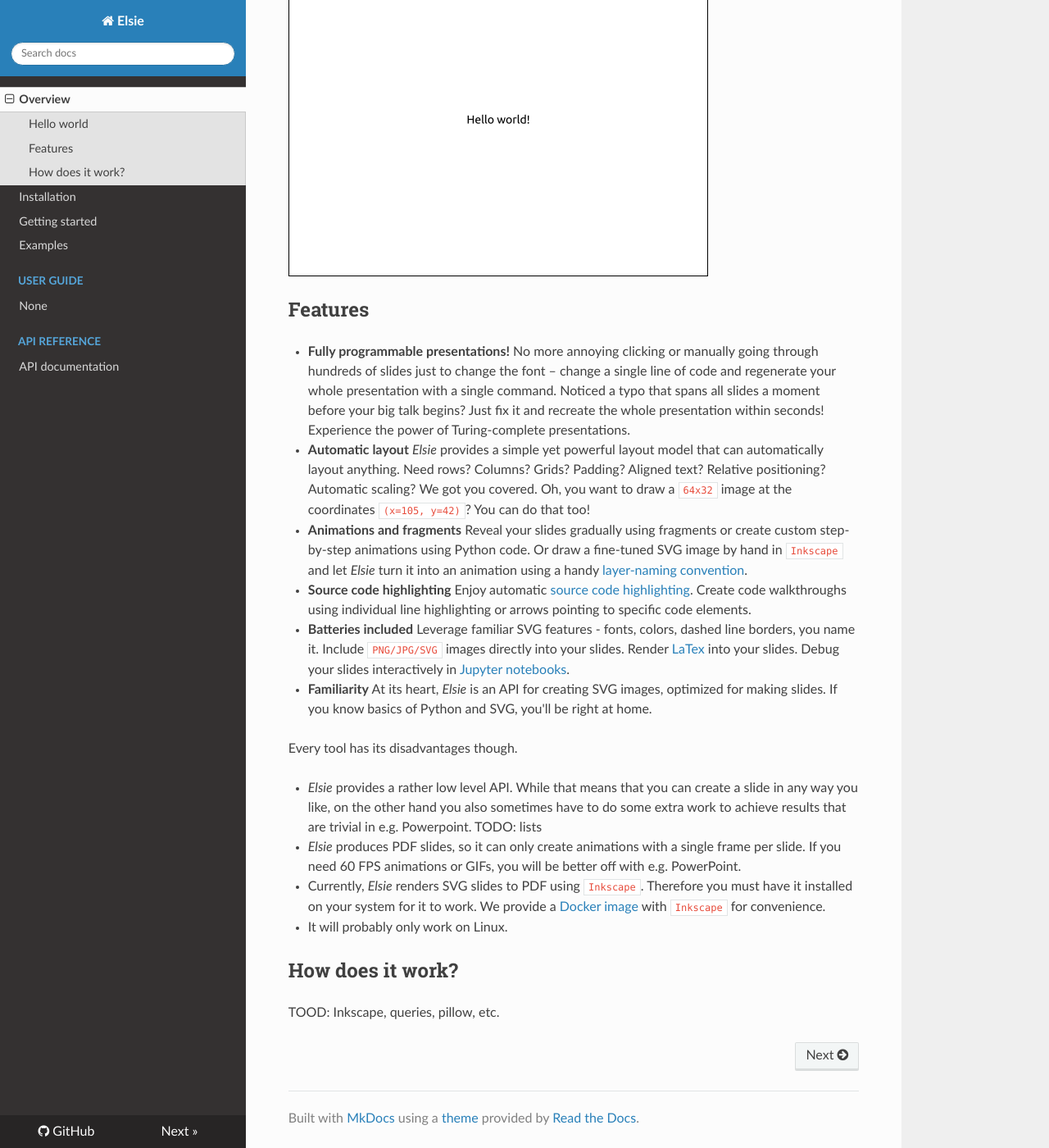
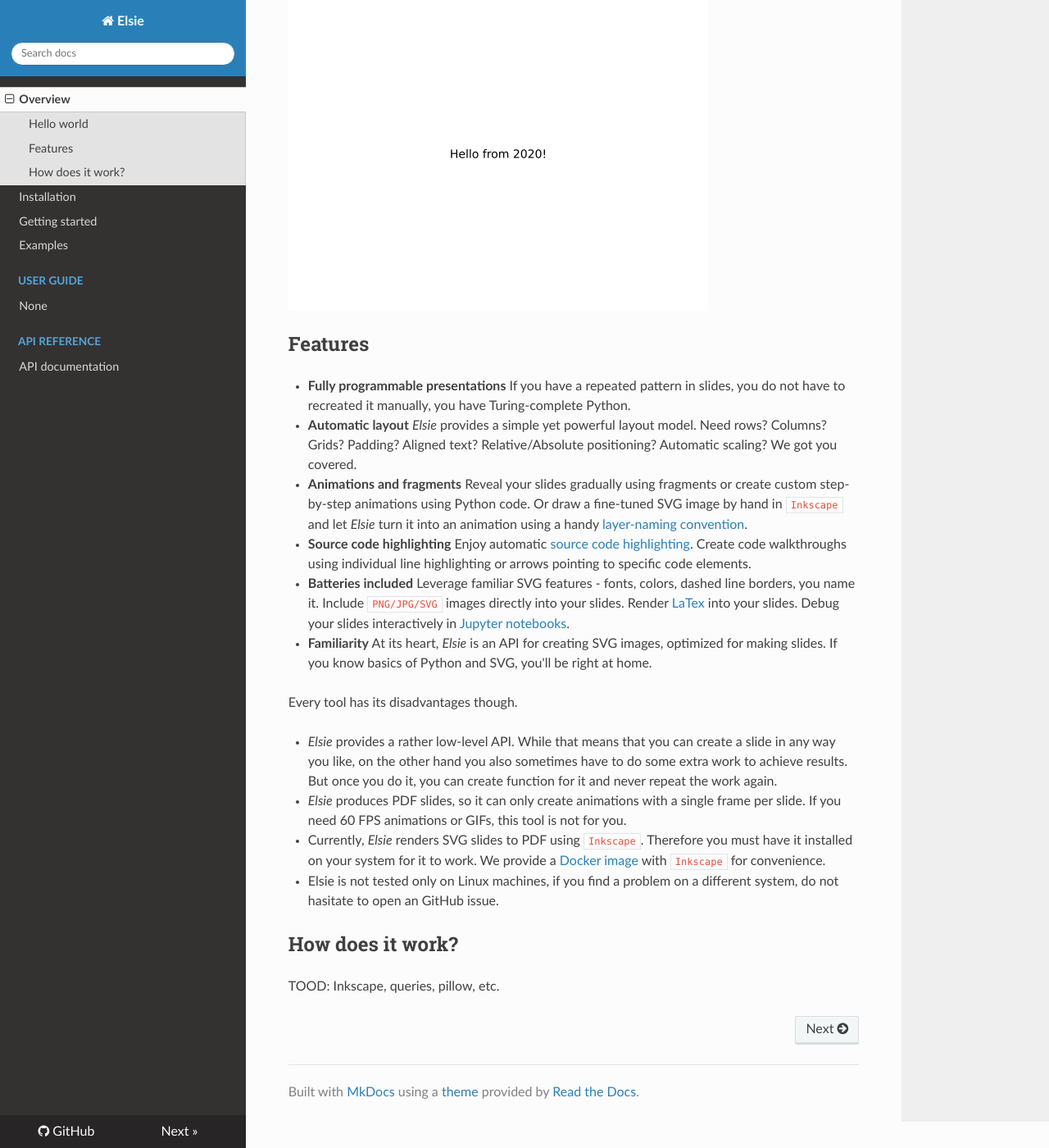
Before and after one commit to spirali/elsie, an MkDocs documentation site: the page built from docs/README.md, in a window 1280 px wide and 1400 px high, scrolled down 523 px. Shown: the whole window at 82% size. Built offline with MkDocs 1.6.1, drawn with Linux system fonts in a browser that asks for light colours; nearby versions of some CDN libraries; some of the changed text lies outside the part shown.

Commit message:
Small doc update

````diff
--- a/docs/README.md
+++ b/docs/README.md
@@ -1,55 +1,66 @@
 # Elsie
 **Elsie** allows you to **create slides programmatically** using Python.
 
-Elsie is a Python library that lets you build
-[SVG](https://en.wikipedia.org/wiki/Scalable_Vector_Graphics) slides in a composable way and
-then render them to PDF. There is no DSL or GUI – presentations created with *elsie*
-are fully programmed with Python!
+*Elsie* is a Python library that lets you build
+[SVG](https://en.wikipedia.org/wiki/Scalable_Vector_Graphics) slides in a
+composable way and then render them to PDF. There is no DSL or GUI –
+presentations created with *Elsie* are fully programmed with Python.
 
 ## Hello world
 ```python
-import elsie, getpass
+import elsie, datetime
 
-@elsie.slide()
+slides = elsie.Slides()
+
+@slides.slide()
 def hello_world(slide):
-    slide.text(f"Hello world from {getpass.getuser()}!")
+    this_year = datetime.datetime.now().year
+    slide.text(f"Hello from {this_year}!")
 
 elsie.render("slides.pdf")
 ```
 <img width="512px" height="384px" src="slide_imgs/hello.png">
 
 ## Features
-- **Fully programmable presentations!** No more annoying clicking or manually going through hundreds
-of slides just to change the font – change a single line of code and regenerate your whole presentation
-with a single command. Noticed a typo that spans all slides a moment before your big talk begins?
-Just fix it and recreate the whole presentation within seconds! Experience the power of Turing-complete
-presentations.
-- **Automatic layout** *Elsie* provides a simple yet powerful layout model that can automatically
-layout anything. Need rows? Columns? Grids? Padding? Aligned text? Relative positioning? Automatic
-scaling? We got you covered. Oh, you want to draw a `64x32` image at the coordinates `(x=105, y=42)`?
-You can do that too!
-- **Animations and fragments** Reveal your slides gradually using fragments or create custom
-step-by-step animations using Python code. Or draw a fine-tuned SVG image by hand in `Inkscape`
-and let *Elsie* turn it into an animation using a handy [layer-naming convention](TODO).
-- **Source code highlighting** Enjoy automatic [source code highlighting](TODO). Create code walkthroughs
-using individual line highlighting or arrows pointing to specific code elements.
-- **Batteries included** Leverage familiar SVG features - fonts, colors, dashed line borders,
-you name it. Include `PNG/JPG/SVG` images directly into your slides. Render [LaTex](TODO) into your
-slides. Debug your slides interactively in [Jupyter notebooks](TODO).
-- **Familiarity** At its heart, *Elsie* is an API for creating SVG images, optimized for making slides.
-If you know basics of Python and SVG, you'll be right at home.
+
+- **Fully programmable presentations** If you have a repeated pattern in slides,
+  you do not have to recreated it manually, you have Turing-complete Python.
+
+- **Automatic layout** *Elsie* provides a simple yet powerful layout model. Need
+  rows? Columns? Grids? Padding? Aligned text? Relative/Absolute positioning?
+  Automatic scaling? We got you covered.
+
+- **Animations and fragments** Reveal your slides gradually using fragments or
+  create custom step-by-step animations using Python code. Or draw a fine-tuned
+  SVG image by hand in `Inkscape` and let *Elsie* turn it into an animation
+  using a handy [layer-naming convention](TODO).
+
+- **Source code highlighting** Enjoy automatic [source code highlighting](TODO).
+  Create code walkthroughs using individual line highlighting or arrows pointing
+  to specific code elements.
+
+- **Batteries included** Leverage familiar SVG features - fonts, colors, dashed
+  line borders, you name it. Include `PNG/JPG/SVG` images directly into your
+  slides. Render [LaTex](TODO) into your slides. Debug your slides interactively
+  in [Jupyter notebooks](TODO).
+
+- **Familiarity** At its heart, *Elsie* is an API for creating SVG images,
+  optimized for making slides. If you know basics of Python and SVG, you'll be
+  right at home.
 
 Every tool has its disadvantages though.
 
-- *Elsie* provides a rather low level API. While that means that you can create a slide in any way
-you like, on the other hand you also sometimes have to do some extra work to achieve results that
-are trivial in e.g. Powerpoint. TODO: lists
-- *Elsie* produces PDF slides, so it can only create animations with a single frame per slide. If you
-need 60 FPS animations or GIFs, you will be better off with e.g. PowerPoint.
-- Currently, *Elsie* renders SVG slides to PDF using `Inkscape`. Therefore you must have it installed
-on your system for it to work. We provide a [Docker image](installation.md#docker-installation) with
-`Inkscape` for convenience.
-- It will probably only work on Linux.
+- *Elsie* provides a rather low-level API. While that means that you can create
+  a slide in any way you like, on the other hand you also sometimes have to do
+  some extra work to achieve results. But once you do it, you can create
+  function for it and never repeat the work again.
+- *Elsie* produces PDF slides, so it can only create animations with a single
+  frame per slide. If you need 60 FPS animations or GIFs, this tool is not for you.
+- Currently, *Elsie* renders SVG slides to PDF using `Inkscape`. Therefore you
+  must have it installed on your system for it to work. We provide a [Docker
+  image](installation.md#docker-installation) with `Inkscape` for convenience.
+- Elsie is not tested only on Linux machines, if you find a problem on a
+  different system, do not hasitate to open an GitHub issue.
 
 ## How does it work?
 TOOD: Inkscape, queries, pillow, etc.
````
Also changed, not shown: docs/makepng.py (+5 -4 lines), docs/slide_imgs/hello.png.
